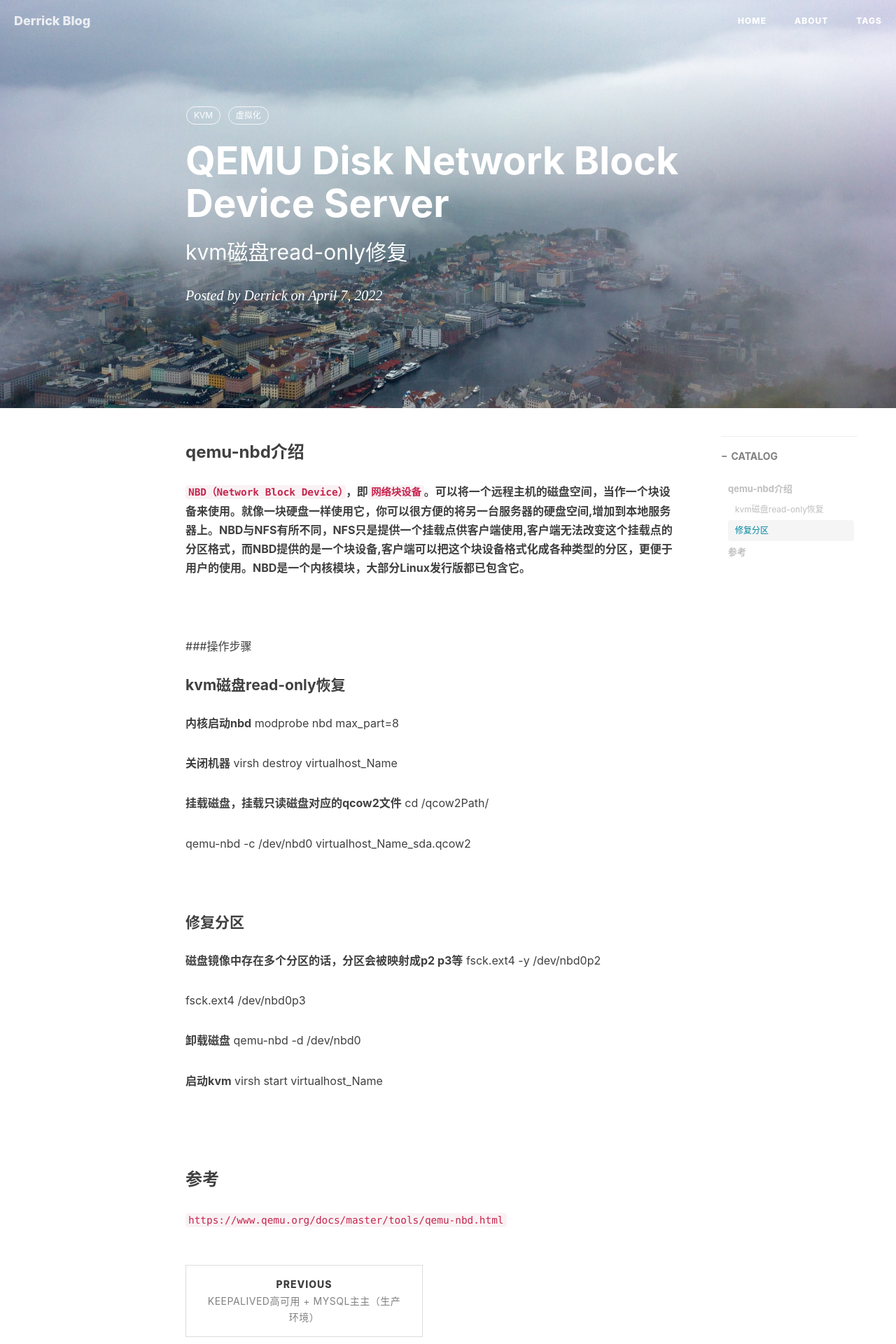
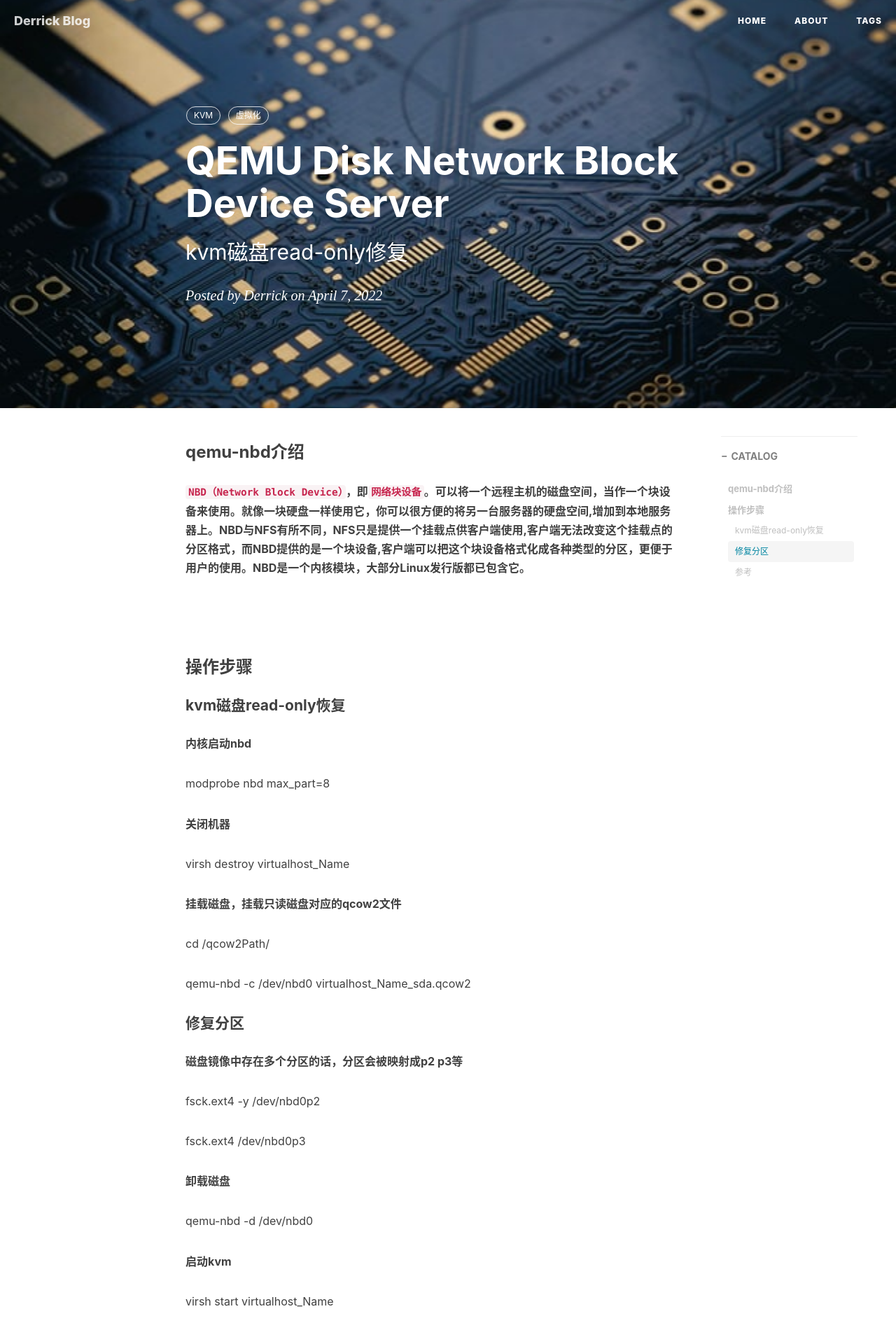
Before and after one commit to Derrickqi/derrickqi.github.io, a Jekyll site: the page built from _posts/2022-04-07-kvmNBD.md, in a window 1280 px wide. Shown: the top 1920 px of the page at 70% size. Built offline with Jekyll 4.4.1, drawn with Linux system fonts in a browser that asks for light colours; nearby versions of some CDN libraries; comment, search, counter and statistics services are not loaded.

Commit message:
modify qemu-nbd

```diff
--- a/_posts/2022-04-07-kvmNBD.md
+++ b/_posts/2022-04-07-kvmNBD.md
@@ -4,7 +4,7 @@
 subtitle:   kvm磁盘read-only修复
 date:       2022-04-07 				# 时间
 author:     Derrick 				# 作者
-header-img: img/post-bg-kvm.jpg 	#这篇文章标题背景图片
+header-img: img/post-bg-kvmNBD.jpg 	#这篇文章标题背景图片
 catalog: true 						# 是否归档
 tags:								#标签
     - KVM
@@ -18,36 +18,41 @@
 
 
 <br/><br/>
-###操作步骤
+### 操作步骤
 
 #### kvm磁盘read-only恢复
 
 **内核启动nbd**
+
 modprobe nbd max_part=8
 
 **关闭机器**
+
 virsh destroy virtualhost_Name
 
 **挂载磁盘，挂载只读磁盘对应的qcow2文件**
+
 cd /qcow2Path/
 
 qemu-nbd -c /dev/nbd0 virtualhost_Name_sda.qcow2
 
-<br/>
 #### 修复分区
 
 **磁盘镜像中存在多个分区的话，分区会被映射成p2 p3等**
+
 fsck.ext4 -y /dev/nbd0p2
 
 fsck.ext4 /dev/nbd0p3
 
 **卸载磁盘**
+
 qemu-nbd -d /dev/nbd0
 
 **启动kvm**
+
 virsh start virtualhost_Name
 
 <br/><br/>
-### 参考
+#### 参考
 
 `https://www.qemu.org/docs/master/tools/qemu-nbd.html`
```
